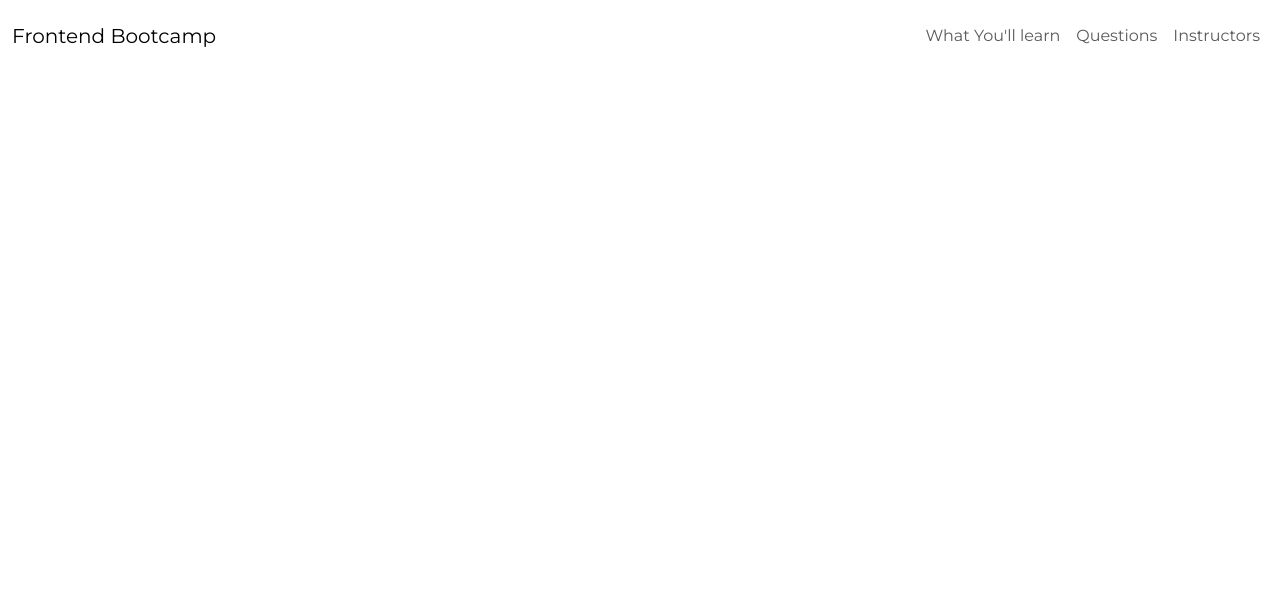
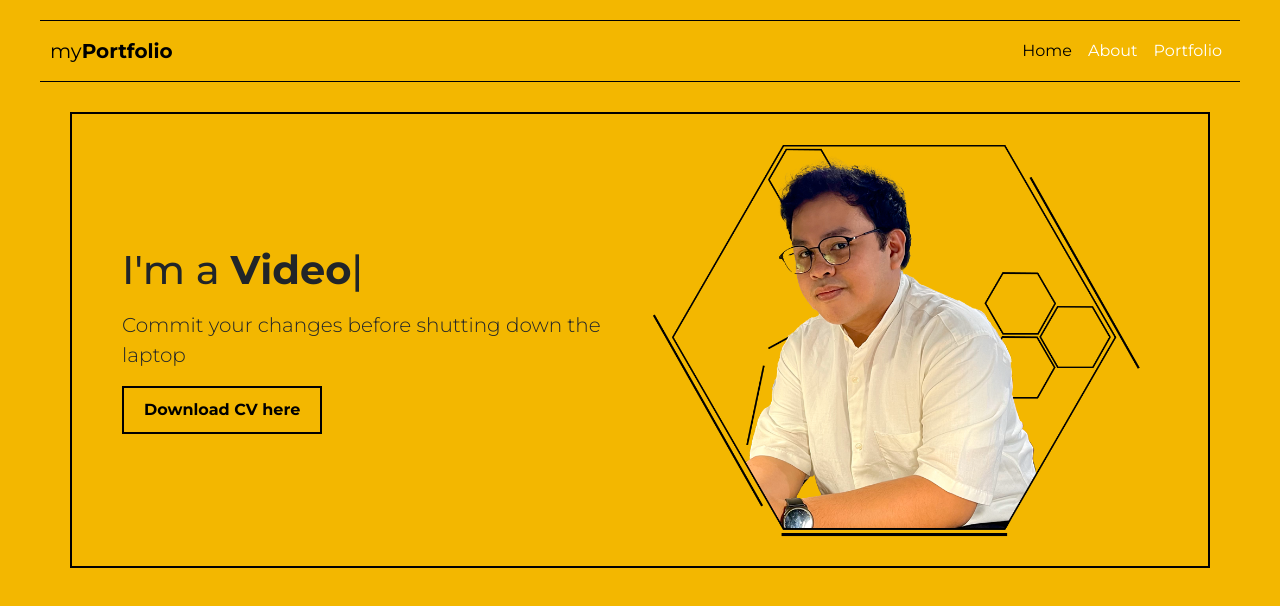
Before and after one commit to markgg33/cdp-bootstrap-portfolio, a website: page index.html in a window 1280 px wide. Drawn offline with nearby package versions, Linux system fonts and the light colour scheme.

Commit message:
Added designs and animation

```diff
--- a/index.html
+++ b/index.html
@@ -22,33 +22,53 @@
     <link rel="stylesheet" href="styles.css" />
   </head>
   <body>
-    <nav class="navbar navbar-expand-lg py-3">
-      <div class="container-fluid">
-        <a href="#" class="navbar-brand">Frontend Bootcamp</a>
-
-        <button
-          class="navbar-toggler"
-          type="button"
-          data-bs-toggle="collapse"
-          data-bs-target="#navmenu"
-        >
-          <span class="navbar-toggler-icon toggle-icon"></span>
+    <nav class="navbar navbar-expand-lg nav-main">
+      <div class="container-fluid nav-container">
+        <a href="#" class="navbar-brand">my<strong>Portfolio</strong></a>
+        <button class="navbar-toggler" type="button" data-bs-toggle="collapse" data-bs-target="#navbarToggle" aria-controls="navbarToggle" aria-expanded="false" aria-label="Toggle navigation">
+            <span class="navbar-toggler-icon"></span>
           </button>
-
-        <div class="collapse navbar-collapse">
-          <ul class="navbar-nav ms-auto" id="navmenu">
+          <div class="collapse navbar-collapse" id="navbarToggle">
+            <ul class="navbar-nav ms-auto">
               <li class="nav-item">
-              <a href="#learn" class="nav-link">What You'll learn</a>
+                <a class="nav-link nav-link-items active " aria-current="page" href="#">Home</a>
               </li>
               <li class="nav-item">
-              <a href="#questions" class="nav-link">Questions</a>
+                <a class="nav-link nav-link-items" href="#">About</a>
               </li>
               <li class="nav-item">
-              <a href="#instructors" class="nav-link">Instructors</a>
+                <a class="nav-link nav-link-items" href="#">Portfolio</a>
               </li>
             </ul>
       </div>
+    </nav>
+
+    <section class="section-main text-center text-md-start px-3">
+        <div class="container-lg section-container">
+            <div class="d-sm-flex align-items-center justify-content-between">
+                <div>
+                    <h1>I'm a <strong id="auto-type"></strong></h1>
+                    <p class="lead my-3">
+                      Commit your changes before shutting down the laptop
+                    </p>
+                    <button class="btn-resume">Download CV here</button>
                 </div>
-    </nav>
+                <img class="img-fluid w-50 d-none d-sm-block px-2 img-avatar" src="images/avatar.png" alt=""/>
+              </div>
+        </div>
+    </section>
+
+    <!--AUTO TYPING SCRIPT JS PLUGIN-->
+    <script src="https://unpkg.com/typed.js@2.1.0/dist/typed.umd.js"></script>
+
+    <script>
+        var typed = new Typed('#auto-type', {
+          strings: ['Student Developer', 'Video Editor'],
+          typeSpeed: 50,
+          backSpeed: 50,
+          loop: true
+        });
+      </script>
+
   </body>
 </html>
--- a/styles.css
+++ b/styles.css
@@ -1,3 +1,16 @@
+@keyframes fadeAnimation{
+    from{
+        opacity: 0;
+        transform: translateY(-10px);
+    }
+    to{
+        opacity: 1;
+        transform: translateY(0);
+    }
+}
+
+
+
 *{
     margin: 0;
     padding: 0;
@@ -7,7 +20,51 @@
 
 /*NAVBAR ICON COLOR*/
 
-  /* Customize the color of the toggler icon */
-  .toggle-icon {
-    color: #fff; /* Change to your preferred color */
-  }
+body{
+    background-color: #F3B700;
+}
+
+.nav-main{
+    padding: 20px 40px;
+}
+
+.nav-container{
+    border-top: 1.5px solid black;
+    border-bottom: 1.5px solid black;
+    padding: 10px;
+}
+
+.navbar-toggler-icon{
+    color: black;
+}
+
+.nav-link-items{
+    color: white;
+}
+
+.section-container{
+    margin-top: 10px;
+    padding: 20px 50px;
+    border: 2px solid black;
+    transition: box-shadow 200ms;
+}
+
+.section-container:hover{
+    box-shadow: 5px 5px 1px black;
+}
+
+.btn-resume{
+    padding: 10px 20px;
+    background-color: transparent;
+    font-weight: bold;
+    border: 2px solid black;
+    transition: background-color 200ms;
+}
+
+.btn-resume:hover{
+    background-color: #E57C04;
+}
+
+.img-avatar{
+    animation: fadeAnimation 1s;
+}
```
Also changed, not shown: images/avatar.png (added), images/portfolio.svg (added). Lines whose indentation alone changed are shown as unchanged.
